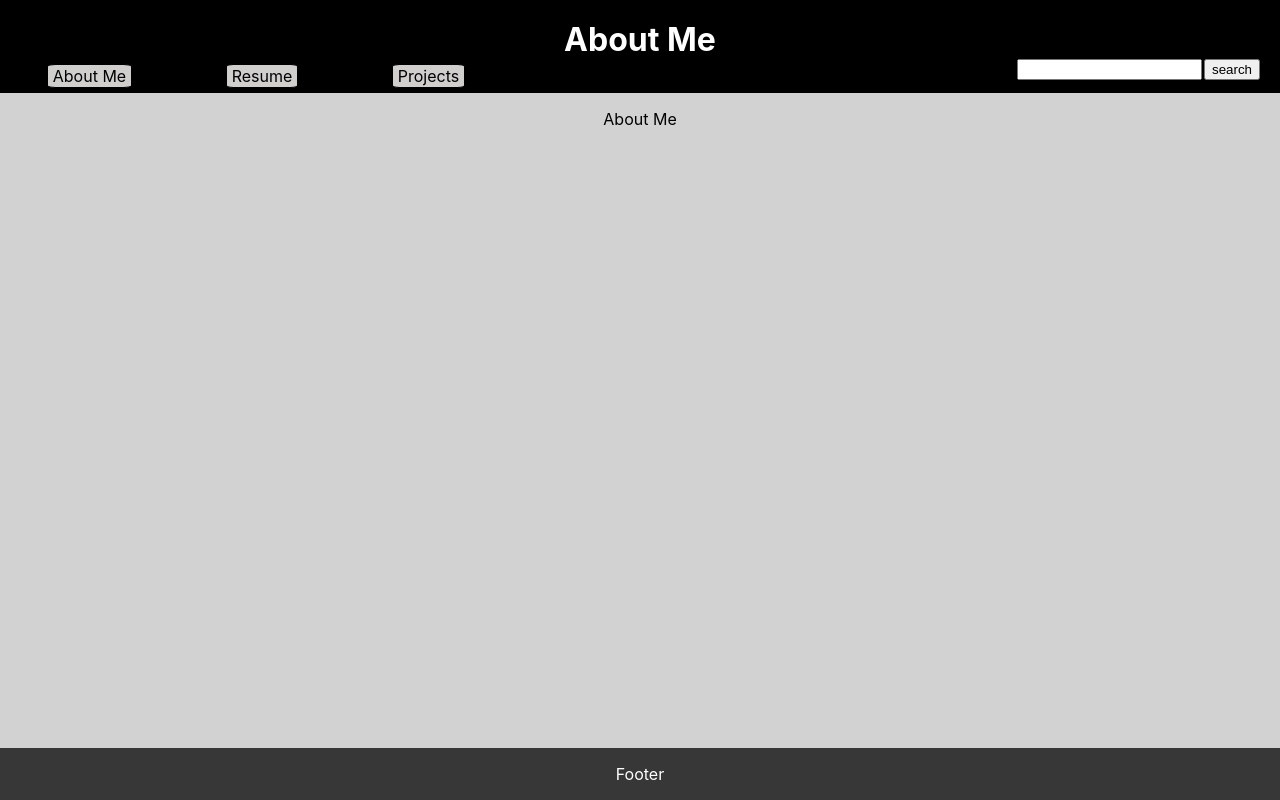
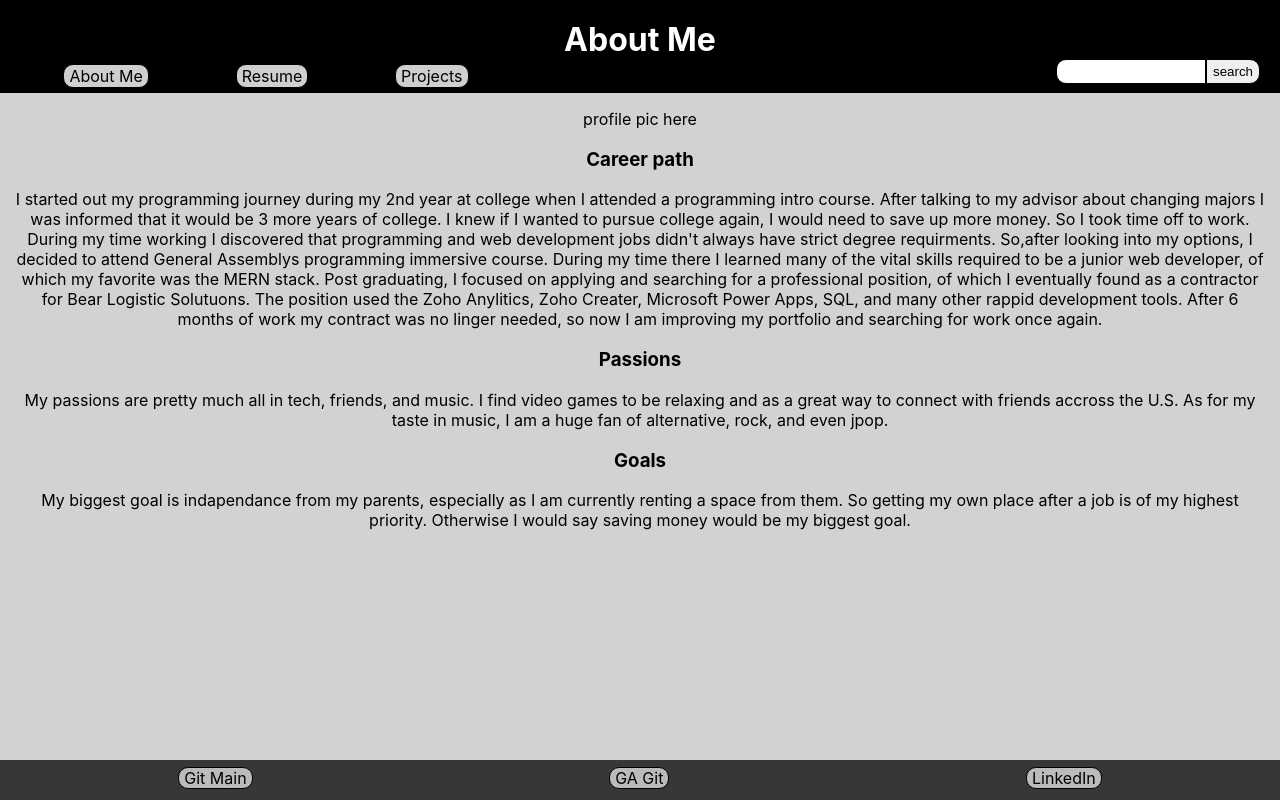
Before and after one commit to rainydaysgameplays/Personal-Projects-Front-End, a React (Create React App) app: page / in a window 1280 px wide. Built offline with nearby package versions, Linux system fonts and the light colour scheme.

Commit message:
About Me Section Outlined

```diff
--- a/src/App.css
+++ b/src/App.css
@@ -1,16 +1,21 @@
-.App {
+body{
+  background-color: rgb(210, 210, 210);
+}
+.portContent{
   text-align: center;
+  height: 100%;
+  width: 100%;
+  padding-bottom: 40px;
 }
-
-.portContent{
-  height: 100vh;
-  width: 100vw;
-  background-color: rgb(210, 210, 210);
+.aboutPara{
+  padding: 0px 15px 0px 15px;
 }
 
 #portHeader{
   display: flex;
   flex-flow: column nowrap;
+
+  width: 100%;
   background-color: black;
   color: white;
 }
@@ -25,6 +30,7 @@
 }
 
 
+
 #searchContainer{
   display: flex;
   flex-flow: row nowrap;
@@ -36,7 +42,17 @@
   height: min-content;
 }
 #headerSearch{
-  margin-right: 2px;
+  margin-right: .25px;
+  border: 1px solid black;
+  border-radius:10px 0px 0px 10px;
+  text-align: center;
+  max-width: 150px;
+  min-width: 50px;
+}
+#headerBtn{
+  height: 25px;
+  border: 1px solid black;
+  border-radius: 0px 10px 10px 0px;
 }
 
 
@@ -44,6 +60,7 @@
   display: flex;
   flex-flow: row wrap;
   justify-content: space-around;
+  padding-left: 20px;
   grid-column: 1 / span 2;
 }
 .indHeaderLink{
@@ -53,17 +70,35 @@
   margin-bottom: 5px;
   margin-top: 5px;
   border: 1px solid black;
-  border-radius: 10%;
+  border-radius: 10px;
   text-decoration: none;
 }
 
 
 #portFooter{
   display: flex;
-  flex-flow: column wrap;
-  position: absolute;
-  width: 100vw;
+  flex-flow: row wrap;
+  justify-content: space-around;
+  position:fixed;
   bottom: 0;
+  width: 100%;
   background-color: rgb(55, 55, 55);
   color: white;
+  height: 40px;
+
 }
+
+.footerLinks{
+  display: flex;
+  flex-flow: row nowrap;
+  justify-content: center;
+  align-items: center;
+  background-color: rgb(187, 187, 187);
+  height: 20px;
+  text-decoration: none;
+  margin: 7px;
+  color: black;
+  border: 1px solid black;
+  border-radius: 10px;
+  padding: 0px 5px;
+}
--- a/src/Components/Portfolio/Footer.jsx
+++ b/src/Components/Portfolio/Footer.jsx
@@ -3,7 +3,11 @@ import React from 'react';
 export default function Footer() {
     return (
         <div id='portFooter'>
-            <p>Footer</p>
+
+            <a href="https://github.com/rainydaysgameplays" target='_Blank' rel='noreferrer' className='footerLinks'><div>Git Main</div></a>
+            <a href="https://github.com/justinallenshade" target='_Blank' rel='noreferrer' className='footerLinks'><div>GA Git</div></a>
+            <a href="https://www.linkedin.com/in/justin-a-shade/" target='_Blank' rel='noreferrer' className='footerLinks'><div>LinkedIn</div></a>
+
         </div>
     );
 }
--- a/src/Components/Portfolio/Header.jsx
+++ b/src/Components/Portfolio/Header.jsx
@@ -28,7 +28,7 @@ export default function Header({ setProjectState, Title }) {
             <div id='searchContainer'>
                 <label htmlFor="headerSearch"></label>
                 <input type="search" id='headerSearch' onKeyDown={onKeyDown}/>
-                <button onClick={projState}>search</button>
+                <button onClick={projState} id='headerBtn'>search</button>
             </div>
             </div>
 
--- a/src/Components/Portfolio/Home.jsx
+++ b/src/Components/Portfolio/Home.jsx
@@ -6,7 +6,41 @@ export default function Home() {
     return (
         <div className='portContent'>
             <Header Title={"About Me"}/>
-                <p>About Me</p>
+            <div>
+                <div>
+                    <p>profile pic here</p>
+                </div>
+                <div className='aboutPara'>
+                    <h3>Career path</h3>
+                    <p>
+                        I started out my programming journey during my 2nd year at college when I attended a programming intro course.
+                        After talking to my advisor about changing majors I was informed that it would be 3 more years of college.
+                        I knew if I wanted to pursue college again, I would need to save up more money. So I took time off to work.
+                        During my time working I discovered that programming and web development jobs didn't always have strict degree requirments.
+                        So,after looking into my options, I decided to attend General Assemblys programming immersive course. During my time there I learned many of
+                        the vital skills required to be a junior web developer, of which my favorite was the MERN stack. Post graduating, I focused on applying and searching for a professional position, of which I
+                        eventually found as a contractor for Bear Logistic Solutuons. The position used the Zoho Anylitics, Zoho Creater, Microsoft Power Apps, SQL, and many other rappid development tools.
+                        After 6 months of work my contract was no linger needed, so now I am improving my portfolio and searching for work once again.
+                    </p>
+                </div>
+                <div className='aboutPara'>
+                    <h3>Passions</h3>
+                    <p>
+                        My passions are pretty much all in tech, friends, and music. I find video games to be relaxing and as a great way to connect with friends accross the U.S.
+                        As for my taste in music, I am a huge fan of alternative, rock, and even jpop.
+                    </p>
+                </div>
+                <div className='aboutPara'>
+                    <h3>Goals</h3>
+                    <p>
+                        My biggest goal is indapendance from my parents, especially as I am currently renting a space from them. So getting my own place after a job is of my highest priority.
+                        Otherwise I would say saving money would be my biggest goal.
+
+                    </p>
+                </div>
+
+            </div>
+
             <Footer />
         </div>
     );
```
